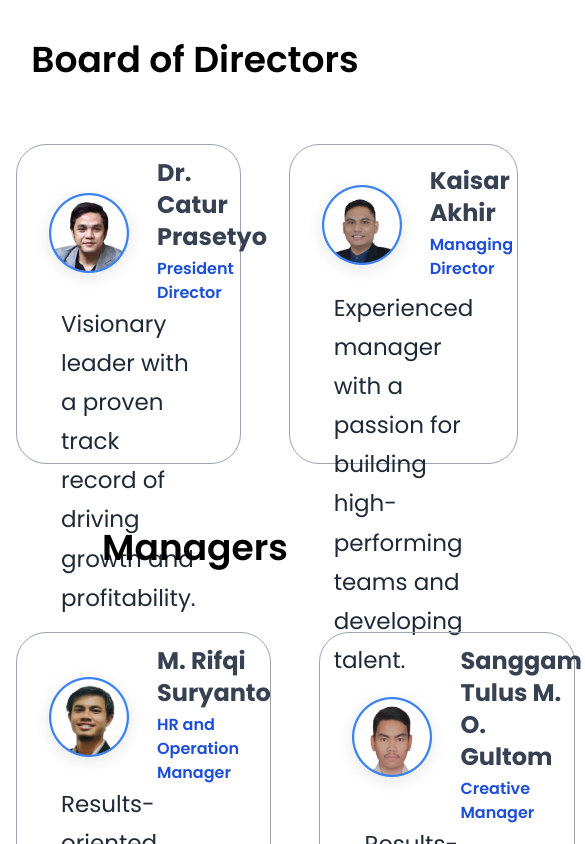
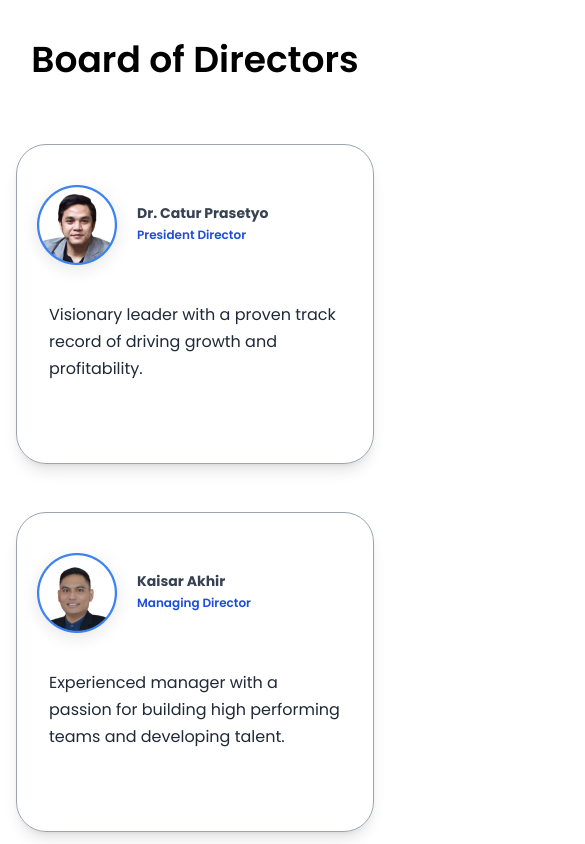
Before and after one commit to fliyyer/maritime-preneur, a React (Create React App) app: page /team in a window 390 px wide. Shown: the part 1868-2712 px from the top of the page, 585 px wide, since content can reach past the window. Built offline with nearby package versions, Linux system fonts and the light colour scheme.

Commit message:
add responsive teampage

```diff
--- a/src/component/Servicepage/OurService.jsx
+++ b/src/component/Servicepage/OurService.jsx
@@ -41,7 +41,7 @@ const OurService = () => {
                 <div className="w-full lg:w-1/2 p-8" data-aos='zoom-in-up' data-aos-duration='1000'>
                     <img src={Service2} alt="Gambar Konten" className="w-full h-auto rounded-lg hidden lg:block " />
                 </div>
-                <div className="flex mt-8 flex-col w-full lg:w-1/2 p-8 text-primary-color event-mt lg:mt-0" data-aos='fade-up' data-aos-duration='1500'>
+                <div className="flex mt-14 flex-col w-full lg:w-1/2 p-8 text-primary-color event-mt lg:mt-0" data-aos='fade-up' data-aos-duration='1500'>
                     <h2 className="text-center text-2xl lg:text-left font-bold sm:text-4xl md:-mt-20 mb-4 lg:mt-20">Event Organizer</h2>
                     <p className="text-center text-m lg:text-left font-medium sm:text-xl mb-4">We Provide Services to Organize</p>
                     <hr />
@@ -60,7 +60,7 @@ const OurService = () => {
                     </ul>
                 </div>
             </div>
-            <div className="flex flex-wrap justify-center p-1 sm:p-6 -mt-10 lg:-mt-20 consulting-mt md:px-20 items-center lg:py-24" >
+            <div className="flex flex-wrap justify-center p-1 sm:p-6 -mt-12 lg:-mt-20 consulting-mt md:px-20 items-center lg:py-24" >
                 <div className="flex flex-col w-full lg:w-1/2 p-8 text-primary-color" data-aos='fade-up' data-aos-duration='1500'>
                     <h2 className="text-center text-2xl lg:text-left font-bold md:mt-10 sm:text-4xl mb-4 lg:mt-10">Consulting</h2>
                     <p className="text-center text-m lg:text-left font-medium sm:text-xl mb-2">We Provide Consultancy in
@@ -82,8 +82,8 @@ const OurService = () => {
                 <div className="w-full lg:w-1/2 p-8 lg:-mt-10" data-aos='zoom-in-up' data-aos-duration='1000'>
                     <img src={Service4} alt="Gambar Konten" className="w-full h-auto rounded-lg hidden lg:block " />
                 </div>
-                <div className="flex flex-col w-full lg:w-1/2 p-8 text-primary-color edu-mt md:mt-0 -mt-96 lg:-mt-20" data-aos='fade-up' data-aos-duration='1500'>
-                    <h2 className="text-center -mt-40 text-2xl lg:text-left font-bold md:mt-10 sm:text-4xl mb-4">Education & Training</h2>
+                <div className="flex flex-col w-full lg:w-1/2 p-8 text-primary-color edu-mt -mt-96 lg:-mt-20" data-aos='fade-up' data-aos-duration='1500'>
+                    <h2 className="text-center mt-96 text-2xl lg:text-left font-bold sm:text-4xl md:-mt-4 mb-4">Education & Training</h2>
                     <p className="text-center text-m lg:text-left font-medium sm:text-xl mb-2 ">We Provide Services for Education & Training</p>
                     <hr />
                     <ul className="text-l sm:text-2xl font-medium p-2 md:p-6 bg-white text-center lg:text-left  lg:list-disc md:px-12 ">
--- a/src/component/Teampage/CardProfile.jsx
+++ b/src/component/Teampage/CardProfile.jsx
@@ -2,16 +2,16 @@ import React from 'react'
 
 const CardProfile = ({ name, position, image, description, profileName }) => {
     return (
-        <div className="sm:w-1/2 md:w-1/2 lg:w-1/2 xl:w-1/2 p-3 h-80 rounded-extra justify-center border border-solid border-gray-400">
-            <div className='flex gap-2 items-center '>
-                <img className='mt-3' src={image} alt={profileName} />
-                <div className=''>
-                    <p className='text-2xl font-bold text-gray-700'>{name}</p>
-                    <p className='font-semibold text-blue-700 mt-1'>{position}</p>
+        <div className="rounded overflow-hidden shadow-lg h-80 rounded-extra border border-solid border-gray-400">
+            <div className='flex lg:gap-2 items-center lg:px-8 py-3 lg:py-1'>
+                <img className='mt-3 w-18 lg:w-32' src={image} alt={profileName} />
+                <div className='flex-row'>
+                    <p className='text-sm lg:text-2xl font-bold text-gray-700'>{name}</p>
+                    <p className='font-semibold text-xs lg:text-xl text-blue-700 mt-1'>{position}</p>
                 </div>
             </div>
-            <div className='card-profile'>
-                <p className='px-8 text-gray-800'>{description}</p>
+            <div className='card-profile px-8 lg:px-16'>
+                <p className='text-gray-800 text-md lg:text-2xl'>{description}</p>
             </div>
         </div>
     )
--- a/src/component/Teampage/ProfileTeam.jsx
+++ b/src/component/Teampage/ProfileTeam.jsx
@@ -21,9 +21,9 @@ const ProfileTeam = () => {
     return (
         <div className="container mx-auto px-6 py-6 ">
             <div>
-                <h1 className='text-center font-semibold text-4xl my-16' data-aos="flip-down" data-aos-duration='1000' >Board of
+                <h1 className='text-center font-semibold text-4xl my-16' data-aos="fade-up" data-aos-duration='1500' >Board of
                     Commisioners</h1>
-                <div className="flex gap-12 -mx-2 sm:flex flex-col w-auto sm:gap-7 items-center " data-aos="fade-up" data-aos-duration='1500' >
+                <div className="grid md:grid-cols-2 gap-12 -mx-2  w-auto sm:gap-7 items-center " data-aos="fade-up" data-aos-duration='1500' >
                     <CardProfile
                         name="Dr. I Wayan Nurjaya"
                         position="President Commisioner"
@@ -43,29 +43,25 @@ const ProfileTeam = () => {
                 </div>
             </div>
             <div>
-                <h1 className='text-center font-semibold text-4xl my-16' data-aos="flip-down" data-aos-duration='1000'>Board of Directors</h1>
-                <div className="flex gap-12 -mx-2" data-aos="fade-up" data-aos-duration='1500'>
+                <h1 className='text-center font-semibold text-4xl my-16' data-aos="fade-up" data-aos-duration='1500'>Board of Directors</h1>
+                <div className="grid md:grid-cols-2 gap-12 -mx-2" data-aos="fade-up" data-aos-duration='1500'>
                     <CardProfile
                         name="Dr. Catur Prasetyo"
                         position="President Director"
                         image={Profile3}
-                        description="Visionary leader with a proven track
-                        record of driving growth and
-                        profitability."
+                        description="Visionary leader with a proven track record of driving growth and profitability."
                     />
                     <CardProfile
                         name="Kaisar Akhir"
                         position="Managing Director"
                         image={Profile4}
-                        description="Experienced manager with a passion
-                        for building high-performing teams
-                        and developing talent."
+                        description="Experienced manager with a passion for building high performing teams and developing talent."
                     />
                 </div>
             </div>
             <div>
-                <h1 className='text-center font-semibold text-4xl my-16' data-aos="flip-down" data-aos-duration='1000'>Managers</h1>
-                <div className="flex gap-12 -mx-2" data-aos="fade-up" data-aos-duration='1500'>
+                <h1 className='text-center font-semibold text-4xl my-16' data-aos="fade-up" data-aos-duration='1500'>Managers</h1>
+                <div className="grid md:grid-cols-2 gap-12 -mx-2" data-aos="fade-up" data-aos-duration='1500'>
                     <CardProfile
                         name="M. Rifqi Suryanto"
                         position="HR and Operation Manager"
@@ -78,20 +74,20 @@ const ProfileTeam = () => {
                         name="Sanggam Tulus M. O. Gultom"
                         position="Creative Manager"
                         image={Profile6}
-                        description="Results-oriented manager with a focus
+                        description="Results oriented manager with a focus
                         on creating experienced employees and
                         enhancing organizational culture"
                     />
                 </div>
             </div>
             <div>
-                <h1 className='text-center font-semibold text-4xl my-16' data-aos="flip-down" data-aos-duration='1000'>Web Developers</h1>
-                <div className="flex gap-12 -mx-2" data-aos="fade-up" data-aos-duration='1500'>
+                <h1 className='text-center font-semibold text-4xl my-16' data-aos="fade-up" data-aos-duration='1500'>Web Developers</h1>
+                <div className="grid md:grid-cols-2 gap-12 -mx-2 mb-24" data-aos="fade-up" data-aos-duration='1500'>
                     <CardProfile
                         name="Rahmat Hidayat"
                         position="Front-End Developer"
                         image={Profile7}
-                        description="Results-oriented manager with a focus
+                        description="Results oriented manager with a focus
                         on creating experienced employees and
                         enhancing organizational culture"
                     />
--- a/src/styles/style.css
+++ b/src/styles/style.css
@@ -49,7 +49,7 @@
 }
 .card-profile p {
     line-height: 170%;
-    font-size: 23px;
+    /* font-size: 23px; */
 }
 /* .team-hero {
     background-image: url('../assets/bg-team.png');
@@ -104,7 +104,7 @@
         margin-top: -50px;
     }
     .edu-mt {
-        margin-top: 360px;
+        margin-top: -180px;
     }
     .service-mt, .home-mt, .team-mt, .support-mt {
         margin-top: 70px;
```
